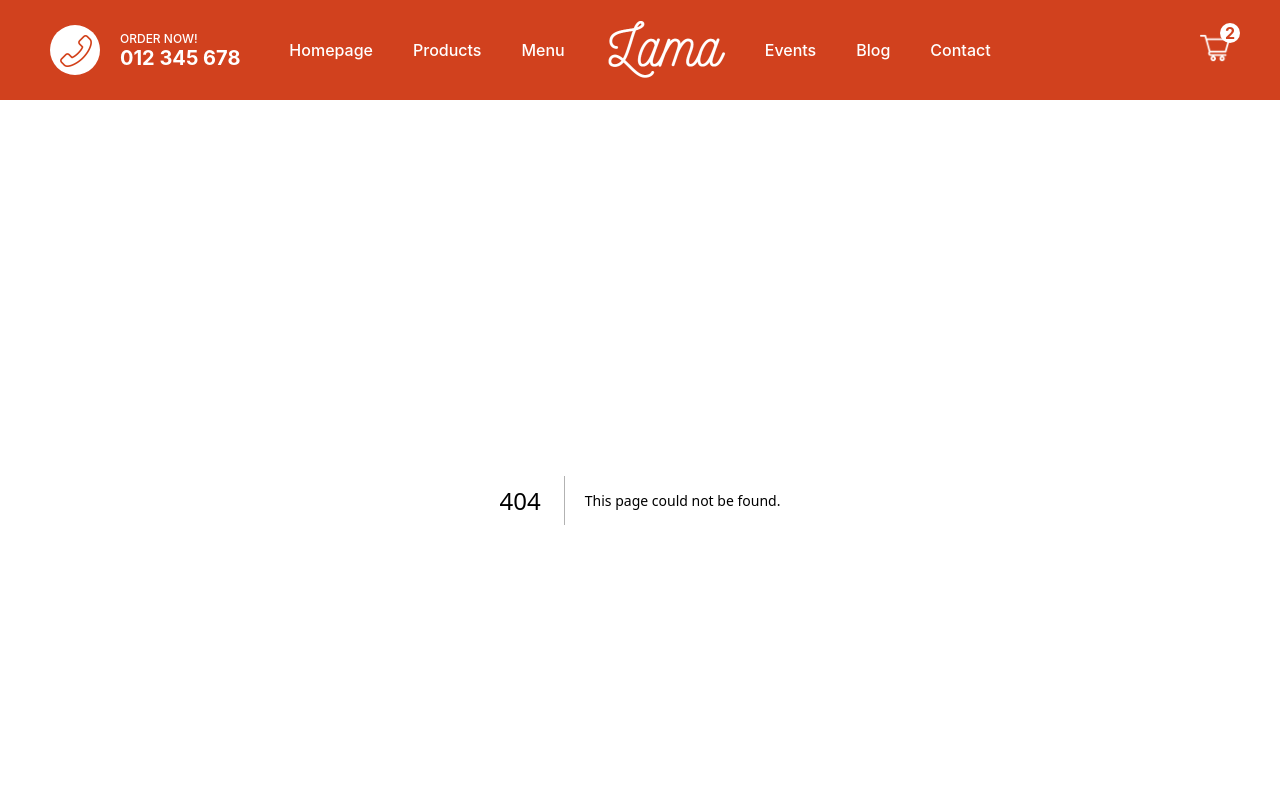
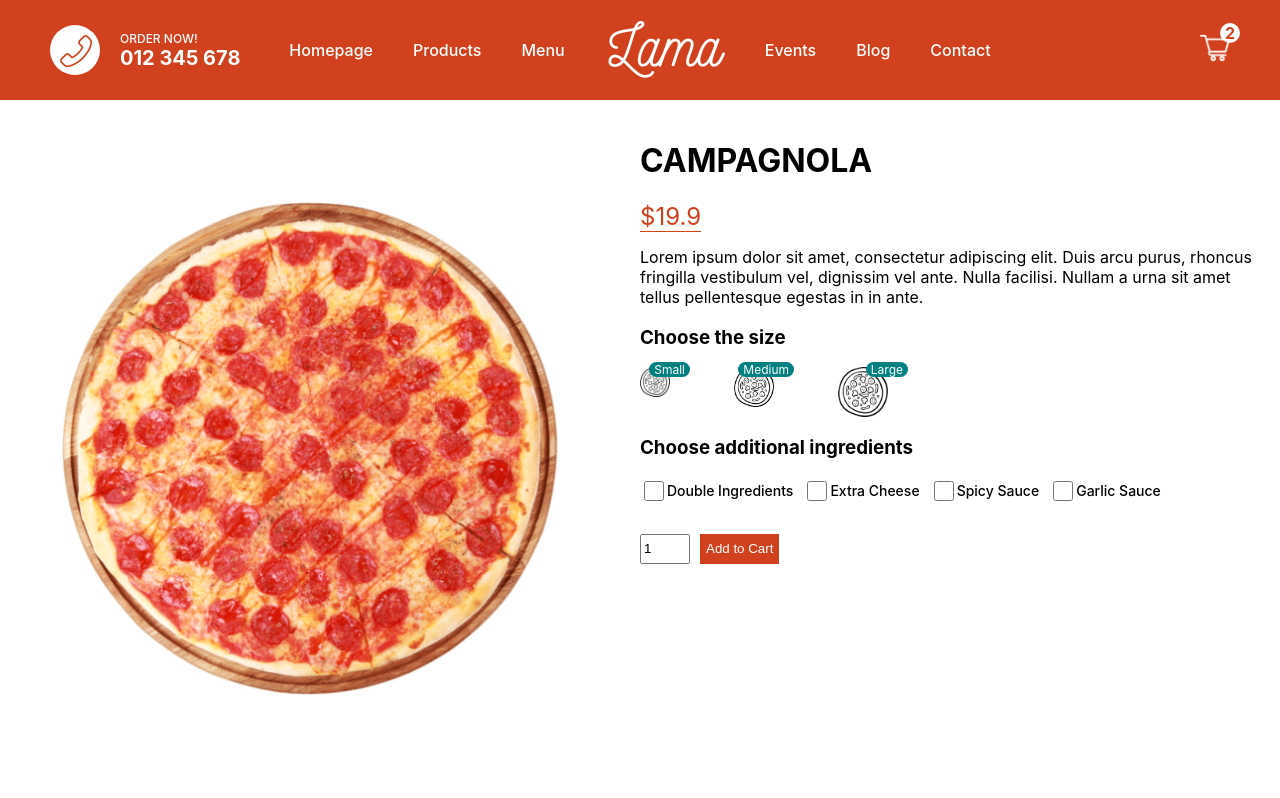
Before and after one commit to fariasagustin3/food-delivery-app, a Next.js app: page /product/1 in a window 1280 px wide. Before the commit this address had no page. Shown: the top 798 px of the page. Built offline with nearby package versions, Linux system fonts and the light colour scheme.

Commit message:
Product page added

```diff
--- /dev/null
+++ b/pages/product/[id].jsx
@@ -0,0 +1,89 @@
+import styles from "../../styles/Product.module.css";
+import Image from "next/image";
+import { useState } from "react";
+
+const Product = () => {
+  const [size, setSize] = useState(0);
+  const pizza = {
+    id: 1,
+    img: "/img/pizza.png",
+    name: "CAMPAGNOLA",
+    price: [19.9, 23.9, 27.9],
+    desc: "Lorem ipsum dolor sit amet, consectetur adipiscing elit. Duis arcu purus, rhoncus fringilla vestibulum vel, dignissim vel ante. Nulla facilisi. Nullam a urna sit amet tellus pellentesque egestas in in ante.",
+  };
+
+  return (
+    <div className={styles.container}>
+      <div className={styles.left}>
+        <div className={styles.imgContainer}>
+          <Image src={pizza.img} objectFit="contain" layout="fill" alt="" />
+        </div>
+      </div>
+      <div className={styles.right}>
+        <h1 className={styles.title}>{pizza.name}</h1>
+        <span className={styles.price}>${pizza.price[size]}</span>
+        <p className={styles.desc}>{pizza.desc}</p>
+        <h3 className={styles.choose}>Choose the size</h3>
+        <div className={styles.sizes}>
+          <div className={styles.size} onClick={() => setSize(0)}>
+            <Image src="/img/size.png" layout="fill" alt="" />
+            <span className={styles.number}>Small</span>
+          </div>
+          <div className={styles.size} onClick={() => setSize(1)}>
+            <Image src="/img/size.png" layout="fill" alt="" />
+            <span className={styles.number}>Medium</span>
+          </div>
+          <div className={styles.size} onClick={() => setSize(2)}>
+            <Image src="/img/size.png" layout="fill" alt="" />
+            <span className={styles.number}>Large</span>
+          </div>
+        </div>
+        <h3 className={styles.choose}>Choose additional ingredients</h3>
+        <div className={styles.ingredients}>
+          <div className={styles.option}>
+            <input
+              type="checkbox"
+              id="double"
+              name="double"
+              className={styles.checkbox}
+            />
+            <label htmlFor="double">Double Ingredients</label>
+          </div>
+          <div className={styles.option}>
+            <input
+              className={styles.checkbox}
+              type="checkbox"
+              id="cheese"
+              name="cheese"
+            />
+            <label htmlFor="cheese">Extra Cheese</label>
+          </div>
+          <div className={styles.option}>
+            <input
+              className={styles.checkbox}
+              type="checkbox"
+              id="spicy"
+              name="spicy"
+            />
+            <label htmlFor="spicy">Spicy Sauce</label>
+          </div>
+          <div className={styles.option}>
+            <input
+              className={styles.checkbox}
+              type="checkbox"
+              id="garlic"
+              name="garlic"
+            />
+            <label htmlFor="garlic">Garlic Sauce</label>
+          </div>
+        </div>
+        <div className={styles.add}>
+            <input type="number" defaultValue={1} className={styles.quantity}/>
+            <button className={styles.button}>Add to Cart</button>
+        </div>
+      </div>
+    </div>
+  );
+};
+
+export default Product;
--- /dev/null
+++ b/styles/Product.module.css
@@ -0,0 +1,140 @@
+.container {
+  height: calc(100vh - 100px);
+  display: flex;
+}
+
+.left {
+  flex: 1;
+  height: 100%;
+  display: flex;
+  align-items: center;
+  justify-content: center;
+}
+
+.right {
+  flex: 1;
+  padding: 20px;
+}
+
+.imgContainer {
+  width: 80%;
+  height: 80%;
+  position: relative;
+}
+
+.price {
+  color: #d1411e;
+  font-size: 24px;
+  font-weight: 400;
+  border-bottom: 1px solid #d1411e;
+}
+
+.sizes {
+  width: 40%;
+  display: flex;
+  justify-content: space-between;
+}
+
+.size {
+  width: 30px;
+  height: 30px;
+  position: relative;
+  cursor: pointer;
+}
+
+.size:nth-child(2) {
+  width: 40px;
+  height: 40px;
+}
+
+.size:last-child {
+  width: 50px;
+  height: 50px;
+}
+
+.number {
+  position: absolute;
+  top: -5px;
+  right: -20px;
+  background-color: teal;
+  color: white;
+  font-size: 12px;
+  padding: 0 5px;
+  border-radius: 10px;
+}
+
+.ingredients {
+  display: flex;
+  margin-bottom: 30px;
+}
+
+.option {
+  display: flex;
+  align-items: center;
+  margin-right: 10px;
+  font-size: 14px;
+  font-weight: 500;
+}
+
+.checkbox {
+  width: 20px;
+  height: 20px;
+}
+
+.quantity {
+  width: 50px;
+  height: 30px;
+}
+
+.button {
+  height: 30px;
+  margin-left: 10px;
+  background-color: #d1411e;
+  color: white;
+  border: none;
+  font-weight: 500;
+  cursor: pointer;
+}
+
+@media screen and (max-width: 480px) {
+  .container {
+    height: auto;
+    text-align: center;
+    flex-direction: column;
+    margin-top: 20px;
+  }
+
+  .imgContainer {
+    width: 70vw;
+    height: 70vw;
+  }
+
+  .title {
+    margin: 5px;
+  }
+
+  .sizes {
+    width: 100%;
+    padding: 0px 20px;
+  }
+
+  .ingredients {
+    flex-direction: column;
+  }
+
+  .option {
+    margin: 10px;
+    font-size: 18px;
+  }
+
+  .checkbox {
+    width: 25px;
+    height: 25px;
+  }
+
+  .quantity,
+  .button {
+    height: 50px;
+    padding: 10px 20px;
+  }
+}
```
